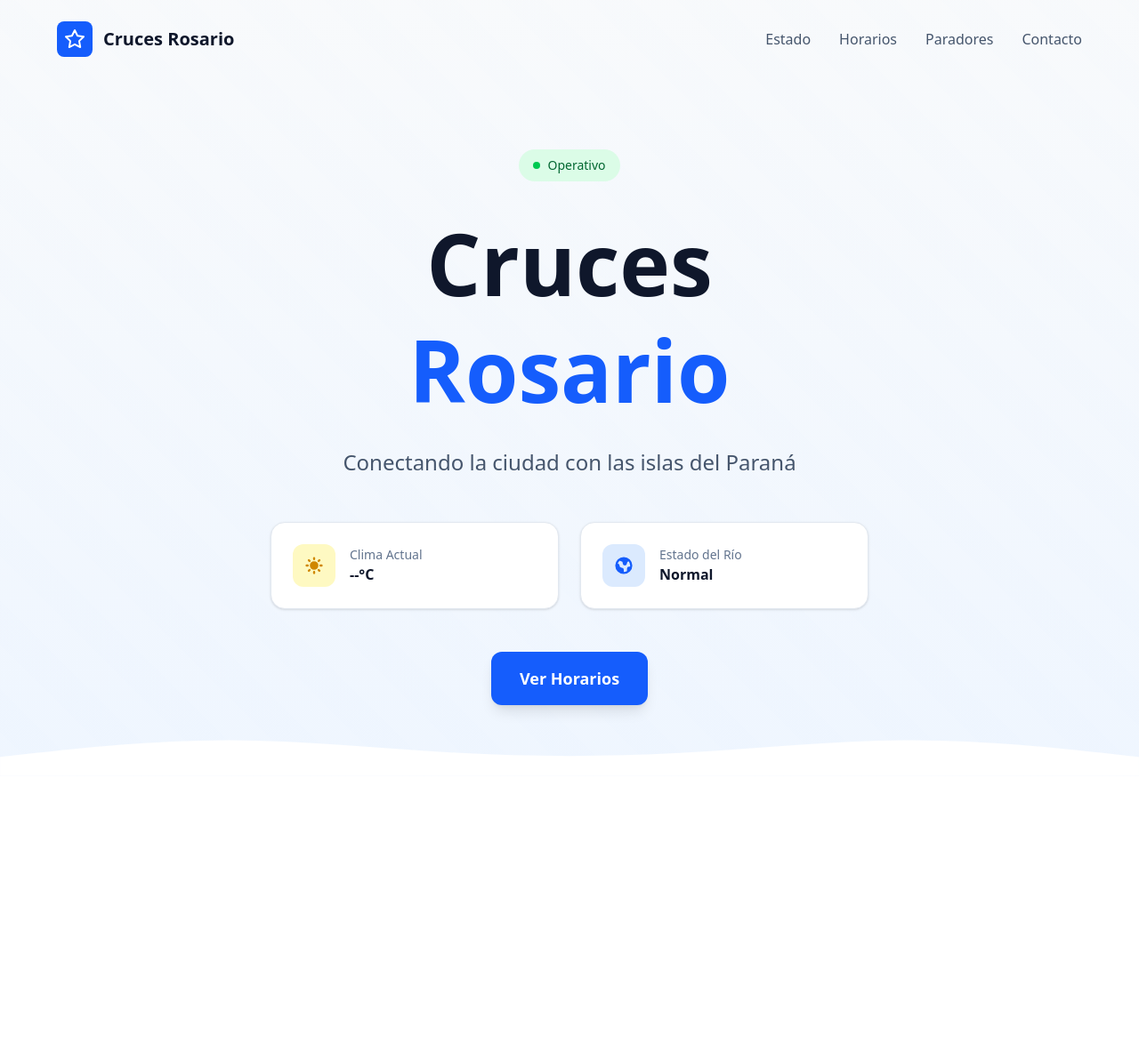
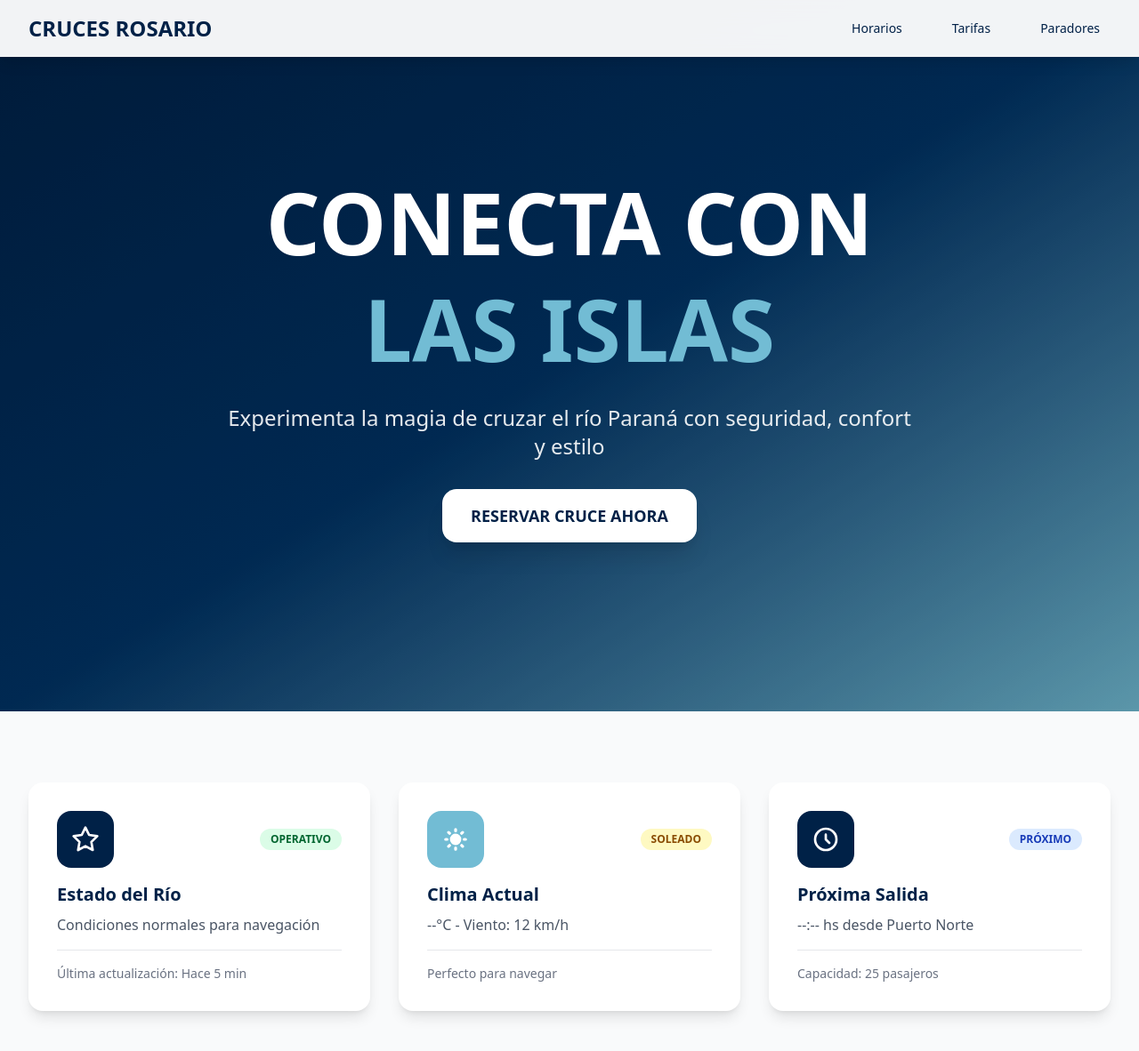
Before and after one commit to marianostiffler-netizen/cruces-rosario, a React (Vite) app: page / in a window 1280 px wide. Shown: the top 1182 px of the page at 89% size. Before the commit the page ends 873 px from the top, so only its background shows below. Built offline with nearby package versions, Linux system fonts and the light colour scheme.

Commit message:
feat: complete premium nautical redesign - fixed navbar, hero section, and dashboard cards

```diff
--- a/src/components/home/HeroSection.tsx
+++ b/src/components/home/HeroSection.tsx
@@ -1,99 +1,99 @@
 export function HeroSection() {
   return (
-    <header className="min-h-screen bg-gradient-to-b from-slate-50 to-blue-50 relative overflow-hidden">
-      {/* Subtle Wave Pattern */}
-      <div className="absolute inset-0 opacity-5">
-        <div className="absolute inset-0" style={{
-          backgroundImage: `repeating-linear-gradient(45deg, transparent, transparent 35px, rgba(59, 130, 246, 0.1) 35px, rgba(59, 130, 246, 0.1) 70px)`
-        }}></div>
-      </div>
-
-      {/* Navigation */}
-      <nav className="relative z-10 px-6 py-6">
-        <div className="max-w-6xl mx-auto flex items-center justify-between">
-          <div className="flex items-center gap-3">
-            <div className="w-10 h-10 bg-blue-600 rounded-lg flex items-center justify-center">
-              <svg className="w-6 h-6 text-white" fill="none" stroke="currentColor" viewBox="0 0 24 24">
-                <path strokeLinecap="round" strokeLinejoin="round" strokeWidth={2} d="M12 2l3.09 6.26L22 9.27l-5 4.87 1.18 6.88L12 17.77l-6.18 3.25L7 14.14 2 9.27l6.91-1.01L12 2z" />
-              </svg>
+    <div className="min-h-screen">
+      {/* Fixed Navbar */}
+      <nav className="fixed top-0 left-0 right-0 bg-white/95 backdrop-blur-md shadow-lg z-50">
+        <div className="max-w-7xl mx-auto px-4 sm:px-6 lg:px-8">
+          <div className="flex items-center justify-between h-16">
+            <div className="flex-shrink-0">
+              <h1 className="text-2xl font-bold text-[#002147]">CRUCES ROSARIO</h1>
             </div>
-            <span className="text-xl font-bold text-slate-900">Cruces Rosario</span>
-          </div>
-
-          <div className="hidden md:flex items-center gap-8">
-            <a href="#estado" className="text-slate-600 hover:text-blue-600 transition-colors">Estado</a>
-            <a href="#horarios" className="text-slate-600 hover:text-blue-600 transition-colors">Horarios</a>
-            <a href="#paradores" className="text-slate-600 hover:text-blue-600 transition-colors">Paradores</a>
-            <a href="#contacto" className="text-slate-600 hover:text-blue-600 transition-colors">Contacto</a>
+            <div className="hidden md:block">
+              <div className="ml-10 flex items-baseline space-x-8">
+                <a href="#horarios" className="text-[#002147] hover:text-[#72bcd4] px-3 py-2 text-sm font-medium transition-colors">Horarios</a>
+                <a href="#tarifas" className="text-[#002147] hover:text-[#72bcd4] px-3 py-2 text-sm font-medium transition-colors">Tarifas</a>
+                <a href="#paradores" className="text-[#002147] hover:text-[#72bcd4] px-3 py-2 text-sm font-medium transition-colors">Paradores</a>
+              </div>
+            </div>
           </div>
         </div>
       </nav>
 
-      {/* Hero Content */}
-      <div className="relative z-10 px-6 py-20">
-        <div className="max-w-4xl mx-auto text-center">
-          {/* Status Badge */}
-          <div className="inline-flex items-center gap-2 bg-green-100 text-green-800 rounded-full px-4 py-2 mb-8 text-sm font-medium">
-            <div className="w-2 h-2 bg-green-500 rounded-full"></div>
-            Operativo
-          </div>
+      {/* Hero Section */}
+      <section className="relative min-h-screen bg-gradient-to-br from-[#002147] via-[#003366] to-[#72bcd4] flex items-center justify-center">
+        <div className="absolute inset-0 bg-black/20"></div>
+        <div className="relative z-10 text-center px-4 sm:px-6 lg:px-8">
+          <h2 className="text-5xl md:text-7xl lg:text-8xl font-bold text-white mb-6 leading-tight">
+            CONECTA CON
+            <br />
+            <span className="text-[#72bcd4]">LAS ISLAS</span>
+          </h2>
+          <p className="text-xl md:text-2xl text-white/90 mb-8 max-w-3xl mx-auto">
+            Experimenta la magia de cruzar el río Paraná con seguridad, confort y estilo
+          </p>
+          <button className="bg-white text-[#002147] px-8 py-4 rounded-2xl font-bold text-lg hover:bg-[#72bcd4] hover:text-white transition-all duration-300 shadow-xl hover:shadow-2xl transform hover:-translate-y-1">
+            RESERVAR CRUCE AHORA
+          </button>
+        </div>
+      </section>
 
-          {/* Main Title */}
-          <h1 className="text-6xl md:text-8xl font-bold text-slate-900 mb-6 leading-tight">
-            Cruces
-            <br />
-            <span className="text-blue-600">Rosario</span>
-          </h1>
+      {/* Quick Dashboard */}
+      <section className="py-20 bg-gray-50">
+        <div className="max-w-7xl mx-auto px-4 sm:px-6 lg:px-8">
+          <div className="grid grid-cols-1 md:grid-cols-3 gap-8">
+            {/* Estado del Río */}
+            <div className="bg-white rounded-2xl shadow-lg p-8 hover:shadow-xl transition-shadow duration-300">
+              <div className="flex items-center justify-between mb-4">
+                <div className="w-16 h-16 bg-[#002147] rounded-2xl flex items-center justify-center">
+                  <svg className="w-8 h-8 text-white" fill="none" stroke="currentColor" viewBox="0 0 24 24">
+                    <path strokeLinecap="round" strokeLinejoin="round" strokeWidth={2} d="M12 2l3.09 6.26L22 9.27l-5 4.87 1.18 6.88L12 17.77l-6.18 3.25L7 14.14 2 9.27l6.91-1.01L12 2z" />
+                  </svg>
+                </div>
+                <span className="bg-green-100 text-green-800 text-xs font-semibold px-3 py-1 rounded-full">OPERATIVO</span>
+              </div>
+              <h3 className="text-xl font-bold text-[#002147] mb-2">Estado del Río</h3>
+              <p className="text-gray-600">Condiciones normales para navegación</p>
+              <div className="mt-4 pt-4 border-t border-gray-200">
+                <p className="text-sm text-gray-500">Última actualización: Hace 5 min</p>
+              </div>
+            </div>
 
-          {/* Subtitle */}
-          <p className="text-xl md:text-2xl text-slate-600 mb-12 max-w-2xl mx-auto leading-relaxed">
-            Conectando la ciudad con las islas del Paraná
-          </p>
-
-          {/* Weather & River Status */}
-          <div className="grid grid-cols-1 md:grid-cols-2 gap-6 mb-12 max-w-2xl mx-auto">
-            <div className="bg-white rounded-2xl p-6 shadow-sm border border-slate-200">
-              <div className="flex items-center gap-4">
-                <div className="w-12 h-12 bg-yellow-100 rounded-xl flex items-center justify-center">
-                  <svg className="w-6 h-6 text-yellow-600" fill="currentColor" viewBox="0 0 20 20">
+            {/* Clima Actual */}
+            <div className="bg-white rounded-2xl shadow-lg p-8 hover:shadow-xl transition-shadow duration-300">
+              <div className="flex items-center justify-between mb-4">
+                <div className="w-16 h-16 bg-[#72bcd4] rounded-2xl flex items-center justify-center">
+                  <svg className="w-8 h-8 text-white" fill="currentColor" viewBox="0 0 20 20">
                     <path fillRule="evenodd" d="M10 2a1 1 0 011 1v1a1 1 0 11-2 0V3a1 1 0 011-1zm4 8a4 4 0 11-8 0 4 4 0 018 0zm-.464 4.95l.707.707a1 1 0 001.414-1.414l-.707-.707a1 1 0 00-1.414 1.414zm2.12-10.607a1 1 0 010 1.414l-.706.707a1 1 0 11-1.414-1.414l.707-.707a1 1 0 011.414 0zM17 11a1 1 0 100-2h-1a1 1 0 100 2h1zm-7 4a1 1 0 011 1v1a1 1 0 11-2 0v-1a1 1 0 011-1zM5.05 6.464A1 1 0 106.465 5.05l-.708-.707a1 1 0 00-1.414 1.414l.707.707zm1.414 8.486l-.707.707a1 1 0 01-1.414-1.414l.707-.707a1 1 0 011.414 1.414zM4 11a1 1 0 100-2H3a1 1 0 000 2h1z" clipRule="evenodd" />
                   </svg>
                 </div>
-                <div className="text-left">
-                  <p className="text-sm text-slate-500">Clima Actual</p>
-                  <p className="font-semibold text-slate-900">--°C</p>
-                </div>
+                <span className="bg-yellow-100 text-yellow-800 text-xs font-semibold px-3 py-1 rounded-full">SOLEADO</span>
+              </div>
+              <h3 className="text-xl font-bold text-[#002147] mb-2">Clima Actual</h3>
+              <p className="text-gray-600">--°C - Viento: 12 km/h</p>
+              <div className="mt-4 pt-4 border-t border-gray-200">
+                <p className="text-sm text-gray-500">Perfecto para navegar</p>
               </div>
             </div>
 
-            <div className="bg-white rounded-2xl p-6 shadow-sm border border-slate-200">
-              <div className="flex items-center gap-4">
-                <div className="w-12 h-12 bg-blue-100 rounded-xl flex items-center justify-center">
-                  <svg className="w-6 h-6 text-blue-600" fill="currentColor" viewBox="0 0 20 20">
-                    <path fillRule="evenodd" d="M10 18a8 8 0 100-16 8 8 0 000 16zM4.332 8.027a6.012 6.012 0 011.912-2.706C6.512 5.73 6.974 6 7.5 6A1.5 1.5 0 019 7.5V8a2 2 0 004 0 2 2 0 011.523-1.943A5.977 5.977 0 0116 10c0 .34-.028.675-.083 1H15a2 2 0 00-2 2v2.197A5.973 5.973 0 0110 16v-2a2 2 0 00-2-2 2 2 0 01-2-2 2 2 0 00-1.668-1.973z" clipRule="evenodd" />
+            {/* Próxima Salida */}
+            <div className="bg-white rounded-2xl shadow-lg p-8 hover:shadow-xl transition-shadow duration-300">
+              <div className="flex items-center justify-between mb-4">
+                <div className="w-16 h-16 bg-[#002147] rounded-2xl flex items-center justify-center">
+                  <svg className="w-8 h-8 text-white" fill="none" stroke="currentColor" viewBox="0 0 24 24">
+                    <path strokeLinecap="round" strokeLinejoin="round" strokeWidth={2} d="M12 8v4l3 3m6-3a9 9 0 11-18 0 9 9 0 0118 0z" />
                   </svg>
                 </div>
-                <div className="text-left">
-                  <p className="text-sm text-slate-500">Estado del Río</p>
-                  <p className="font-semibold text-slate-900">Normal</p>
-                </div>
+                <span className="bg-blue-100 text-blue-800 text-xs font-semibold px-3 py-1 rounded-full">PRÓXIMO</span>
+              </div>
+              <h3 className="text-xl font-bold text-[#002147] mb-2">Próxima Salida</h3>
+              <p className="text-gray-600">--:-- hs desde Puerto Norte</p>
+              <div className="mt-4 pt-4 border-t border-gray-200">
+                <p className="text-sm text-gray-500">Capacidad: 25 pasajeros</p>
               </div>
             </div>
           </div>
-
-          {/* CTA Button */}
-          <button className="bg-blue-600 text-white px-8 py-4 rounded-xl font-semibold text-lg hover:bg-blue-700 transition-colors shadow-lg hover:shadow-xl">
-            Ver Horarios
-          </button>
         </div>
-      </div>
-
-      {/* Simple Bottom Wave */}
-      <div className="absolute bottom-0 left-0 right-0">
-        <svg viewBox="0 0 1440 120" fill="none" xmlns="http://www.w3.org/2000/svg" className="w-full">
-          <path d="M0 96L48 90.7C96 85 192 75 288 74.7C384 75 480 85 576 90.7C672 96 768 96 864 90.7C960 85 1056 75 1152 74.7C1248 75 1344 85 1392 90.7L1440 96V120H1392C1344 120 1248 120 1152 120C1056 120 960 120 864 120C768 120 672 120 576 120C480 120 384 120 288 120C192 120 96 120 48 120H0V96Z" fill="white" />
-        </svg>
-      </div>
-    </header>
+      </section>
+    </div>
   );
 }
```
